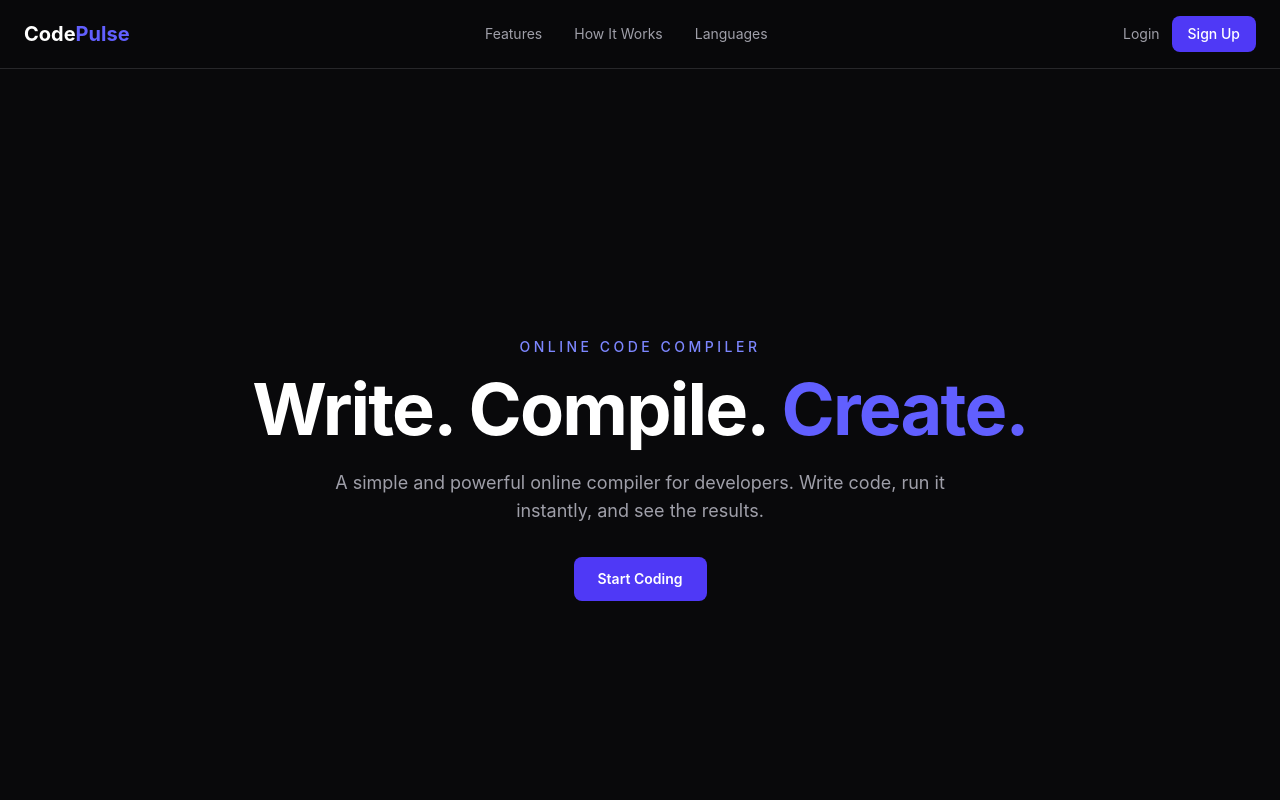
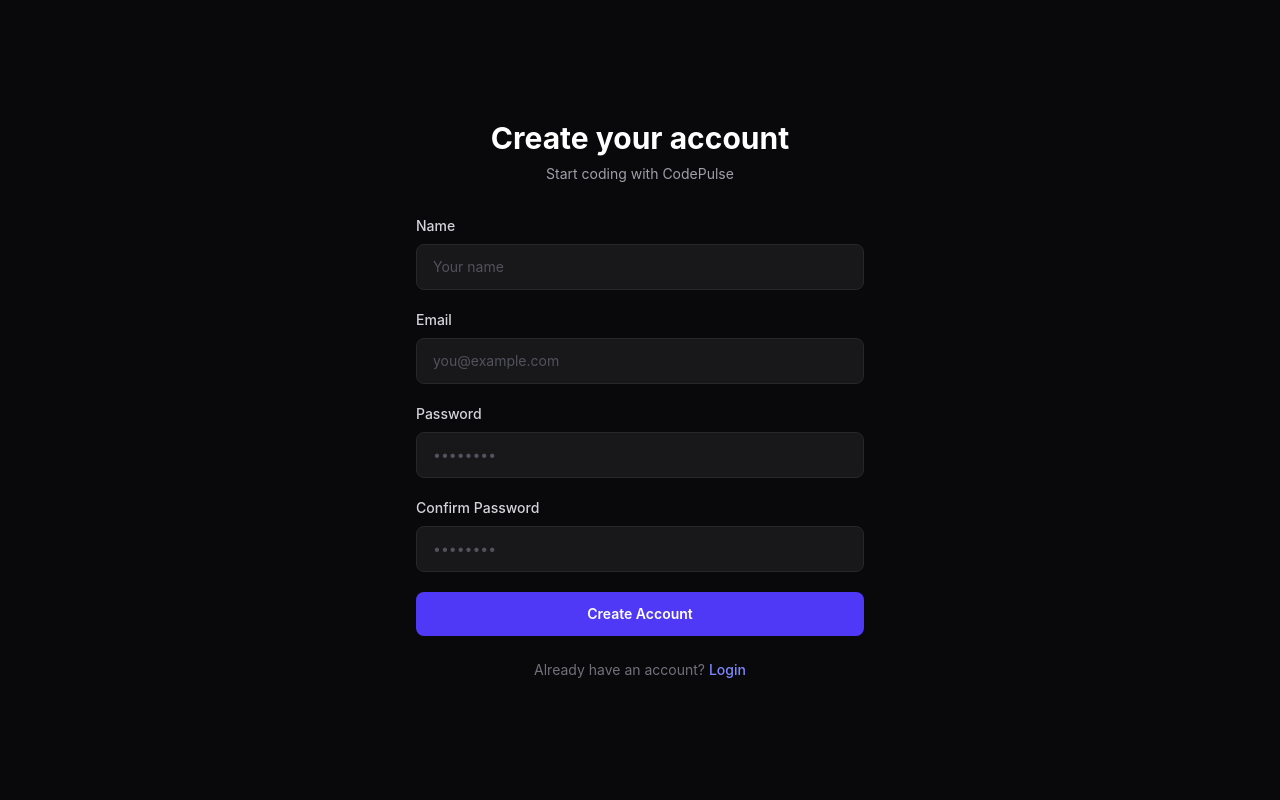
Before and after one commit to TanishMehta23/CodePulse, a React (Vite) app in the folder frontend/: page /signup in a window 1280 px wide. Shown: the top 800 px of the page. Built offline with nearby package versions, Linux system fonts and the light colour scheme.

Commit message:
Created the UI of some pages

```diff
--- a/frontend/index.html
+++ b/frontend/index.html
@@ -2,7 +2,7 @@
 <html lang="en">
   <head>
     <meta charset="UTF-8" />
-    <link rel="icon" type="image/svg+xml" href="/favicon.svg" />
+    <link rel="shortcut icon" href="src/assets/logo-bg.png" type="image/x-icon">
     <meta name="viewport" content="width=device-width, initial-scale=1.0" />
     <title>CodePulse</title>
   </head>
--- a/frontend/src/App.jsx
+++ b/frontend/src/App.jsx
@@ -1,17 +1,26 @@
-import Footer from "./components/Footer";
-import Navbar from "./components/Navbar";
+import { BrowserRouter, Routes, Route } from "react-router-dom";
+
 import Home from "./pages/Home";
+import Login from "./pages/Login";
+import Signup from "./pages/Signup";
+import Compiler from "./pages/Compiler";
 
 function App() {
   return (
-    <div>
-      <Navbar />
-      <div>
-        <Home />
-      </div>
-      <Footer />
-    </div>
-  )
+    <BrowserRouter>
+      <Routes>
+
+        <Route path="/" element={<Home />} />
+
+        <Route path="/login" element={<Login />} />
+
+        <Route path="/signup" element={<Signup />} />
+
+        <Route path="/compiler" element={<Compiler />} />
+
+      </Routes>
+    </BrowserRouter>
+  );
 }
 
 export default App;
--- a/frontend/src/components/Navbar.jsx
+++ b/frontend/src/components/Navbar.jsx
@@ -1,13 +1,22 @@
-import React from 'react'
+import React from "react";
+import logo from "../assets/logo.png";
+import { Link } from "react-router-dom";
 
 const Navbar = () => {
   return (
     <nav className="sticky top-0 z-50 border-b border-zinc-800 bg-zinc-950/80 backdrop-blur-md">
       <div className="mx-auto flex max-w-7xl items-center justify-between px-6 py-4">
+        {/* Logo */}
+        <div className="flex items-center justify-center">
+          <img
+            src={logo}
+            alt="CodePulse"
+            className="h-8 w-14"
+          />
 
-        {/* Logo */}
-        <div className="text-xl font-bold text-white">
-          Code<span className="text-indigo-500">Pulse</span>
+          <div className="text-xl font-bold text-white">
+            Code<span className="text-indigo-500">Pulse</span>
+          </div>
         </div>
 
         {/* Navigation */}
@@ -36,15 +45,14 @@
 
         {/* Auth Buttons */}
         <div className="flex items-center gap-3">
-          <button className="hidden text-sm text-zinc-400 transition hover:text-white sm:block cursor-pointer">
+          <Link to="/login" className="hidden text-sm text-zinc-400 transition hover:text-white sm:block cursor-pointer">
             Login
-          </button>
+          </Link>
 
-          <button className="rounded-lg bg-indigo-600 px-4 py-2 text-sm font-medium text-white transition hover:bg-indigo-500 cursor-pointer">
+          <Link to="/signup" className="rounded-lg bg-indigo-600 px-4 py-2 text-sm font-medium text-white transition hover:bg-indigo-500 cursor-pointer">
             Sign Up
-          </button>
+          </Link>
         </div>
-
       </div>
     </nav>
   );
--- /dev/null
+++ b/frontend/src/pages/Compiler.jsx
@@ -0,0 +1,106 @@
+import React from "react";
+import { useState } from "react";
+import Editor from "@monaco-editor/react";
+
+const Compiler = () => {
+
+    const [language, setLanguage] = useState("java");
+
+
+  return (
+    <main className="h-screen overflow-hidden bg-zinc-950 text-white">
+      {/* Top Bar */}
+      <header className="flex h-[74px] items-center justify-between border-b border-zinc-800 px-7">
+        {/* Logo */}
+        <h1 className="text-2xl font-bold">
+          Code<span className="text-indigo-500">Pulse</span>
+        </h1>
+
+        {/* Controls */}
+        <div className="flex items-center gap-4">
+          <select onChange={(e) => setLanguage(e.target.value)} value={language} className="rounded-lg border border-zinc-800 bg-zinc-900 px-5 py-3 text-sm text-white outline-none transition focus:border-indigo-500">
+            <option>Java</option>
+            <option>C++</option>
+            <option>Python</option>
+            <option>JavaScript</option>
+          </select>
+
+          <button className="rounded-lg bg-indigo-600 px-6 py-3 text-sm font-semibold transition hover:bg-indigo-500">
+            Run Code
+          </button>
+        </div>
+      </header>
+
+      {/* Compiler Workspace */}
+      <div className="h-[calc(100vh-74px)] p-6">
+        <div className="grid h-full gap-5 lg:grid-cols-2">
+          {/* LEFT - CODE EDITOR */}
+          <section className="flex min-h-0 flex-col">
+            <div className="mb-3 flex items-center justify-between">
+              <h2 className="text-sm font-medium text-zinc-400">Code</h2>
+
+              <span className="text-xs text-zinc-600">Editor</span>
+            </div>
+
+            <div className="min-h-0 flex-1 overflow-hidden rounded-xl border border-zinc-800">
+              <Editor
+                height="100%"
+                language={language}
+                defaultValue={`public class Main {
+    public static void main(String[] args) {
+        System.out.println("Hello, CodePulse!");
+    }
+}`}
+                theme="vs-dark"
+                options={{
+                  fontSize: 14,
+                  minimap: { enabled: false },
+                  padding: {
+                    top: 16,
+                  },
+                  scrollBeyondLastLine: false,
+                  automaticLayout: true,
+                }}
+              />
+            </div>
+          </section>
+
+          {/* RIGHT SIDE */}
+          <section className="grid min-h-0 grid-rows-2 gap-5">
+            {/* INPUT */}
+            <div className="flex min-h-0 flex-col">
+              <div className="mb-3 flex items-center justify-between">
+                <h2 className="text-sm font-medium text-zinc-400">Input</h2>
+
+                <span className="text-xs text-zinc-600">stdin</span>
+              </div>
+
+              <textarea
+                className="min-h-0 flex-1 resize-none rounded-xl border border-zinc-800 bg-zinc-900/80 p-5 font-mono text-sm leading-6 text-zinc-200 outline-none transition placeholder:text-zinc-600 focus:border-indigo-500"
+                placeholder="Enter input..."
+                spellCheck="false"
+              />
+            </div>
+
+            {/* OUTPUT */}
+            <div className="flex min-h-0 flex-col">
+              <div className="mb-3 flex items-center justify-between">
+                <h2 className="text-sm font-medium text-zinc-400">Output</h2>
+
+                <span className="text-xs text-zinc-600">stdout</span>
+              </div>
+
+              <div className="min-h-0 flex-1 overflow-auto rounded-xl border border-zinc-800 bg-zinc-900/80 p-5 font-mono text-sm leading-6 text-zinc-300">
+                <span className="text-zinc-600">
+                  Output will appear here...
+                </span>
+              </div>
+            </div>
+          </section>
+        </div>
+      </div>
+    </main>
+  );
+};
+
+export default Compiler;
--- a/frontend/src/pages/Home.jsx
+++ b/frontend/src/pages/Home.jsx
@@ -1,8 +1,12 @@
 import React from "react";
+import Navbar from "../components/Navbar";
+import Footer from "../components/Footer";
+import { Link } from "react-router-dom";
 
 const Home = () => {
   return (
     <div>
+        <Navbar />
       <section className="min-h-screen flex flex-col items-center justify-center text-center bg-zinc-950 px-6">
         <p className="mb-4 text-sm font-medium tracking-[0.25em] text-indigo-400">
           ONLINE CODE COMPILER
@@ -17,9 +21,9 @@
           it instantly, and see the results.
         </p>
 
-        <button className="mt-8 rounded-lg bg-indigo-600 px-6 py-3 text-sm font-semibold text-white transition hover:bg-indigo-500 hover:shadow-lg hover:shadow-indigo-500/20 cursor-pointer">
+        <Link to="/compiler" className="mt-8 rounded-lg bg-indigo-600 px-6 py-3 text-sm font-semibold text-white transition hover:bg-indigo-500 hover:shadow-lg hover:shadow-indigo-500/20 cursor-pointer">
           Start Coding
-        </button>
+        </Link>
       </section>
 
       <section id="features" className="bg-zinc-950 px-6 py-24">
@@ -226,6 +230,7 @@
           </div>
         </div>
       </section>
+      <Footer />
     </div>
   );
 };
--- /dev/null
+++ b/frontend/src/pages/Login.jsx
@@ -0,0 +1,63 @@
+import React from "react";
+import { Link } from "react-router-dom";
+
+const Login = () => {
+  return (
+    <div className="flex min-h-screen items-center justify-center bg-zinc-950 px-6">
+      <div className="w-full max-w-md">
+        <div className="mb-8 text-center">
+          <h1 className="text-3xl font-bold text-white">Welcome back</h1>
+
+          <p className="mt-2 text-sm text-zinc-400">
+            Login to continue to CodePulse
+          </p>
+        </div>
+
+        <form className="space-y-5">
+          <div>
+            <label className="mb-2 block text-sm font-medium text-zinc-300">
+              Email
+            </label>
+
+            <input
+              type="email"
+              placeholder="you@example.com"
+              className="w-full rounded-lg border border-zinc-800 bg-zinc-900 px-4 py-3 text-sm text-white outline-none transition placeholder:text-zinc-600 focus:border-indigo-500"
+            />
+          </div>
+
+          <div>
+            <label className="mb-2 block text-sm font-medium text-zinc-300">
+              Password
+            </label>
+
+            <input
+              type="password"
+              placeholder="••••••••"
+              className="w-full rounded-lg border border-zinc-800 bg-zinc-900 px-4 py-3 text-sm text-white outline-none transition placeholder:text-zinc-600 focus:border-indigo-500"
+            />
+          </div>
+
+          <button
+            type="submit"
+            className="w-full rounded-lg bg-indigo-600 py-3 text-sm font-semibold text-white transition hover:bg-indigo-500"
+          >
+            Login
+          </button>
+        </form>
+
+        <p className="mt-6 text-center text-sm text-zinc-500">
+          Don't have an account?{" "}
+          <Link
+            to="/signup"
+            className="font-medium text-indigo-400 hover:text-indigo-300"
+          >
+            Sign up
+          </Link>
+        </p>
+      </div>
+    </div>
+  );
+};
+
+export default Login;
--- /dev/null
+++ b/frontend/src/pages/Signup.jsx
@@ -0,0 +1,93 @@
+import React from 'react'
+import { Link } from "react-router-dom";
+
+const Signup = () => {
+  return (
+    <div className="flex min-h-screen items-center justify-center bg-zinc-950 px-6">
+      <div className="w-full max-w-md">
+
+        <div className="mb-8 text-center">
+          <h1 className="text-3xl font-bold text-white">
+            Create your account
+          </h1>
+
+          <p className="mt-2 text-sm text-zinc-400">
+            Start coding with CodePulse
+          </p>
+        </div>
+
+        <form className="space-y-5">
+
+          <div>
+            <label className="mb-2 block text-sm font-medium text-zinc-300">
+              Name
+            </label>
+
+            <input
+              type="text"
+              placeholder="Your name"
+              className="w-full rounded-lg border border-zinc-800 bg-zinc-900 px-4 py-3 text-sm text-white outline-none transition placeholder:text-zinc-600 focus:border-indigo-500"
+            />
+          </div>
+
+          <div>
+            <label className="mb-2 block text-sm font-medium text-zinc-300">
+              Email
+            </label>
+
+            <input
+              type="email"
+              placeholder="you@example.com"
+              className="w-full rounded-lg border border-zinc-800 bg-zinc-900 px-4 py-3 text-sm text-white outline-none transition placeholder:text-zinc-600 focus:border-indigo-500"
+            />
+          </div>
+
+          <div>
+            <label className="mb-2 block text-sm font-medium text-zinc-300">
+              Password
+            </label>
+
+            <input
+              type="password"
+              placeholder="••••••••"
+              className="w-full rounded-lg border border-zinc-800 bg-zinc-900 px-4 py-3 text-sm text-white outline-none transition placeholder:text-zinc-600 focus:border-indigo-500"
+            />
+          </div>
+
+          <div>
+            <label className="mb-2 block text-sm font-medium text-zinc-300">
+              Confirm Password
+            </label>
+
+            <input
+              type="password"
+              placeholder="••••••••"
+              className="w-full rounded-lg border border-zinc-800 bg-zinc-900 px-4 py-3 text-sm text-white outline-none transition placeholder:text-zinc-600 focus:border-indigo-500"
+            />
+          </div>
+
+          <button
+            type="submit"
+            className="w-full rounded-lg bg-indigo-600 py-3 text-sm font-semibold text-white transition hover:bg-indigo-500"
+          >
+            Create Account
+          </button>
+
+        </form>
+
+        <p className="mt-6 text-center text-sm text-zinc-500">
+          Already have an account?{" "}
+          <Link
+            to="/login"
+            className="font-medium text-indigo-400 hover:text-indigo-300"
+          >
+            Login
+          </Link>
+        </p>
+
+      </div>
+    </div>
+  );
+};
+
+export default Signup;
```
Also changed, not shown: frontend/src/assets/logo-bg.png (added), frontend/src/assets/logo.png (added).
